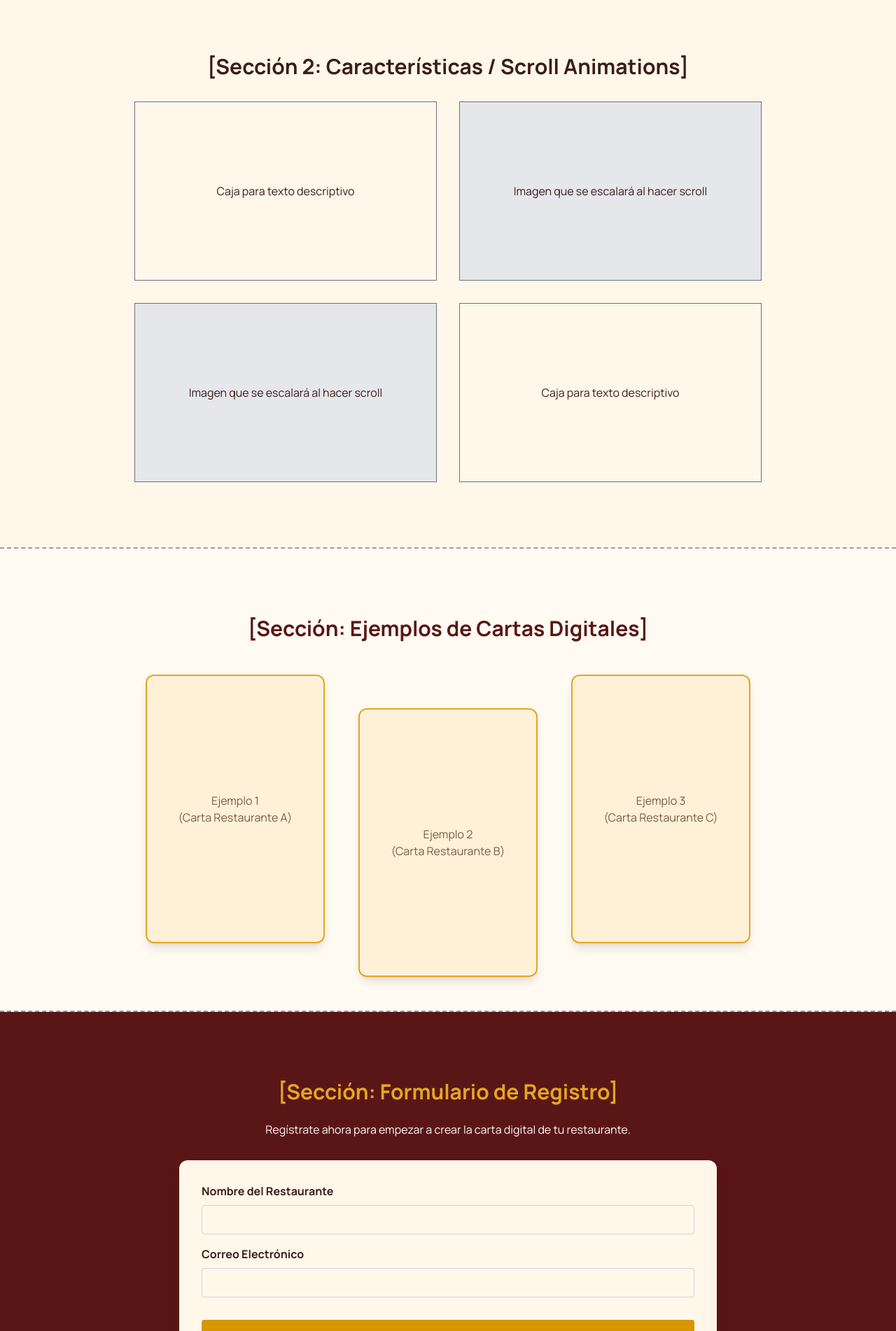
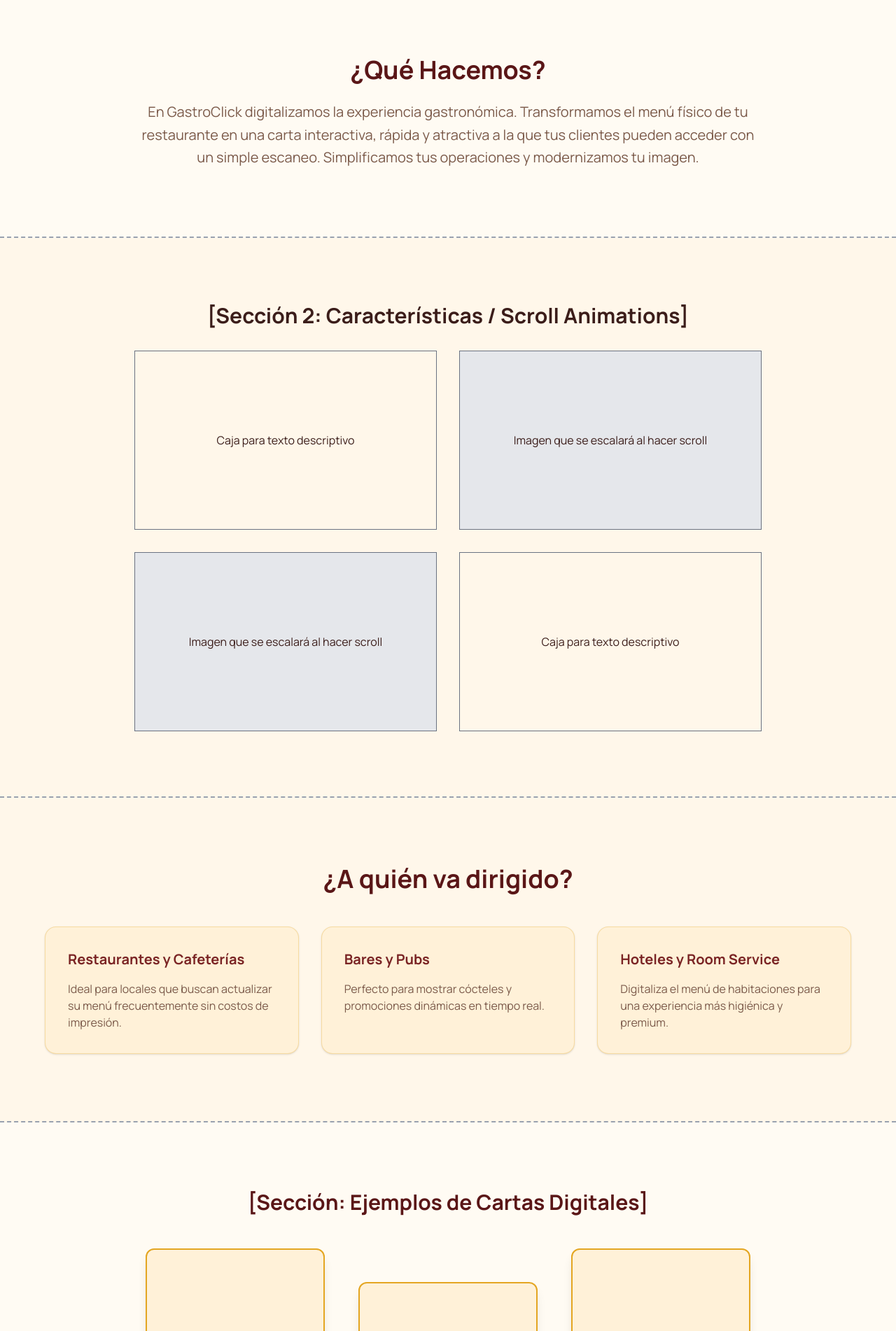
Before and after one commit to Ariannn23/gastroclik-landing, a Next.js app: page / in a window 1280 px wide. Shown: the part 880-2782 px from the top of the page at 70% size. Built offline with nearby package versions, Linux system fonts and the light colour scheme.

Commit message:
Add What We Do, Target Audience, detailed Footer, and improved Register Form

```diff
--- a/app/page.tsx
+++ b/app/page.tsx
@@ -1,9 +1,12 @@
 import Navbar from "@/components/sections/Navbar";
 import Hero from "@/components/sections/Hero";
+import WhatWeDo from "@/components/sections/WhatWeDo";
 import Features from "@/components/sections/Features";
+import TargetAudience from "@/components/sections/TargetAudience";
 import Examples from "@/components/sections/Examples";
 import RegisterForm from "@/components/sections/RegisterForm";
 import CallToAction from "@/components/sections/CallToAction";
+import Footer from "@/components/sections/Footer";
 
 export default function Home() {
   return (
@@ -13,15 +16,15 @@ export default function Home() {
       {/* Añadimos un padding top para compensar el Navbar fixed */}
       <div className="pt-16">
         <Hero />
+        <WhatWeDo />
         <Features />
+        <TargetAudience />
         <Examples />
         <RegisterForm />
         <CallToAction />
       </div>
 
-      <footer className="p-8 text-center border-t-2 border-dashed border-gray-400">
-        [Footer: Derechos reservados GastroClick 2026]
-      </footer>
+      <Footer />
     </main>
   );
 }
--- /dev/null
+++ b/components/sections/Footer.tsx
@@ -0,0 +1,60 @@
+export default function Footer() {
+  return (
+    <footer className="bg-gastro-wine-main text-gastro-white-warm pt-16 pb-8 px-8">
+      <div className="max-w-7xl mx-auto grid grid-cols-1 md:grid-cols-4 gap-12 border-b border-gastro-wine-sec pb-12 mb-8">
+
+        {/* Columna 1: Marca */}
+        <div className="col-span-1 md:col-span-1">
+          <h2 className="text-2xl font-bold text-gastro-gold-light mb-4">GastroClick</h2>
+          <p className="text-sm text-gastro-bg-card opacity-80 leading-relaxed">
+            La solución definitiva para digitalizar la carta de tu restaurante de manera rápida, elegante y sin complicaciones.
+          </p>
+        </div>
+
+        {/* Columna 2: Enlaces Rápidos */}
+        <div>
+          <h3 className="text-lg font-bold text-gastro-gold-light mb-4">Secciones</h3>
+          <ul className="space-y-3 text-sm">
+            <li><a href="#" className="hover:text-gastro-gold-main transition-colors">Inicio</a></li>
+            <li><a href="#" className="hover:text-gastro-gold-main transition-colors">¿Qué hacemos?</a></li>
+            <li><a href="#" className="hover:text-gastro-gold-main transition-colors">Características</a></li>
+            <li><a href="#" className="hover:text-gastro-gold-main transition-colors">Ejemplos</a></li>
+          </ul>
+        </div>
+
+        {/* Columna 3: Soporte */}
+        <div>
+          <h3 className="text-lg font-bold text-gastro-gold-light mb-4">Soporte</h3>
+          <ul className="space-y-3 text-sm">
+            <li><a href="#" className="hover:text-gastro-gold-main transition-colors">Preguntas Frecuentes</a></li>
+            <li><a href="#" className="hover:text-gastro-gold-main transition-colors">Términos y Condiciones</a></li>
+            <li><a href="#" className="hover:text-gastro-gold-main transition-colors">Política de Privacidad</a></li>
+          </ul>
+        </div>
+
+        {/* Columna 4: Contacto */}
+        <div>
+          <h3 className="text-lg font-bold text-gastro-gold-light mb-4">Contáctanos</h3>
+          <ul className="space-y-3 text-sm">
+            <li className="flex items-center gap-2">
+              <span className="text-gastro-gold-main">✉</span> hola@gastroclick.com
+            </li>
+            <li className="flex items-center gap-2">
+              <span className="text-gastro-gold-main">📱</span> +34 600 000 000
+            </li>
+          </ul>
+        </div>
+
+      </div>
+
+      <div className="max-w-7xl mx-auto flex flex-col md:flex-row justify-between items-center text-xs opacity-70">
+        <p>&copy; {new Date().getFullYear()} GastroClick. Todos los derechos reservados.</p>
+        <div className="flex gap-4 mt-4 md:mt-0">
+          <a href="#" className="hover:text-gastro-gold-light">Instagram</a>
+          <a href="#" className="hover:text-gastro-gold-light">Facebook</a>
+          <a href="#" className="hover:text-gastro-gold-light">LinkedIn</a>
+        </div>
+      </div>
+    </footer>
+  );
+}
--- a/components/sections/RegisterForm.tsx
+++ b/components/sections/RegisterForm.tsx
@@ -1,27 +1,53 @@
 export default function RegisterForm() {
   return (
-    <section className="py-24 px-8 border-b-2 border-dashed border-gray-400 bg-gastro-wine-main text-gastro-bg-main">
-      <div className="max-w-3xl mx-auto text-center">
-        <h2 className="text-3xl font-bold mb-6 text-gastro-gold-light">
-          [Sección: Formulario de Registro]
+    <section className="py-24 px-8 border-b-2 border-dashed border-gray-400 bg-gastro-bg-card">
+      <div className="max-w-6xl mx-auto flex flex-col lg:flex-row items-center gap-16">
+
+        {/* Lado Izquierdo: Texto Informativo */}
+        <div className="lg:w-1/2">
+          <h2 className="text-3xl md:text-5xl font-bold mb-6 text-gastro-wine-main">
+            Empieza a digitalizar tu restaurante hoy.
           </h2>
-        <p className="mb-8 text-gastro-white-warm">
-          Regístrate ahora para empezar a crear la carta digital de tu restaurante.
+          <p className="text-lg text-gastro-text-sec mb-8">
+            Únete a cientos de restaurantes que ya han modernizado su atención al cliente. Déjanos tus datos y te ayudaremos a crear tu primera carta digital en minutos.
           </p>
+          <ul className="space-y-4 text-gastro-text-main font-medium">
+            <li className="flex items-center gap-2">✓ Sin costos ocultos</li>
+            <li className="flex items-center gap-2">✓ Configuración en menos de 24 horas</li>
+            <li className="flex items-center gap-2">✓ Soporte personalizado</li>
+          </ul>
+        </div>
 
-        <form className="bg-gastro-bg-main p-8 rounded-xl shadow-xl flex flex-col gap-4 text-left">
+        {/* Lado Derecho: El Formulario */}
+        <div className="lg:w-1/2 w-full">
+          <form className="bg-white p-8 md:p-10 rounded-3xl shadow-xl flex flex-col gap-6">
+            <h3 className="text-2xl font-bold text-gastro-wine-sec mb-2">Crear mi cuenta</h3>
+
+            <div className="grid grid-cols-1 md:grid-cols-2 gap-6">
               <div>
-            <label className="block text-gastro-text-main font-bold mb-2">Nombre del Restaurante</label>
-            <input type="text" className="w-full border border-gray-300 p-2 rounded" placeholder="Ej. El Buen Sabor" />
+                <label className="block text-sm font-bold text-gastro-text-sec mb-2">Nombre</label>
+                <input type="text" className="w-full border-2 border-gastro-bg-card bg-gastro-white-warm p-3 rounded-xl focus:outline-none focus:border-gastro-gold-main transition-colors" placeholder="Tu nombre" />
               </div>
               <div>
-            <label className="block text-gastro-text-main font-bold mb-2">Correo Electrónico</label>
-            <input type="email" className="w-full border border-gray-300 p-2 rounded" placeholder="correo@ejemplo.com" />
+                <label className="block text-sm font-bold text-gastro-text-sec mb-2">Restaurante</label>
+                <input type="text" className="w-full border-2 border-gastro-bg-card bg-gastro-white-warm p-3 rounded-xl focus:outline-none focus:border-gastro-gold-main transition-colors" placeholder="Ej. El Buen Sabor" />
               </div>
-          <button type="button" className="mt-4 bg-gastro-gold-main text-white font-bold py-3 rounded hover:bg-gastro-gold-light transition-colors">
-            Crear Mi Cuenta
+            </div>
+
+            <div>
+              <label className="block text-sm font-bold text-gastro-text-sec mb-2">Correo Electrónico</label>
+              <input type="email" className="w-full border-2 border-gastro-bg-card bg-gastro-white-warm p-3 rounded-xl focus:outline-none focus:border-gastro-gold-main transition-colors" placeholder="correo@ejemplo.com" />
+            </div>
+
+            <button type="button" className="mt-4 bg-gastro-wine-main text-white font-bold py-4 rounded-xl hover:bg-gastro-wine-sec transition-colors shadow-lg hover:shadow-xl">
+              Solicitar Acceso
             </button>
+            <p className="text-xs text-center text-gray-500 mt-2">
+              Al registrarte, aceptas nuestros términos y condiciones.
+            </p>
           </form>
+        </div>
+
       </div>
     </section>
   );
--- /dev/null
+++ b/components/sections/TargetAudience.tsx
@@ -0,0 +1,25 @@
+export default function TargetAudience() {
+  return (
+    <section className="py-24 px-8 border-b-2 border-dashed border-gray-400 bg-gastro-bg-main">
+      <div className="max-w-6xl mx-auto">
+        <h2 className="text-3xl md:text-4xl font-bold mb-12 text-center text-gastro-wine-main">
+          ¿A quién va dirigido?
+        </h2>
+        <div className="grid grid-cols-1 md:grid-cols-3 gap-8">
+          <div className="bg-gastro-bg-card p-8 rounded-2xl shadow-sm border border-gastro-gold-light/30">
+            <h3 className="text-xl font-bold mb-4 text-gastro-wine-sec">Restaurantes y Cafeterías</h3>
+            <p className="text-gastro-text-sec">Ideal para locales que buscan actualizar su menú frecuentemente sin costos de impresión.</p>
+          </div>
+          <div className="bg-gastro-bg-card p-8 rounded-2xl shadow-sm border border-gastro-gold-light/30">
+            <h3 className="text-xl font-bold mb-4 text-gastro-wine-sec">Bares y Pubs</h3>
+            <p className="text-gastro-text-sec">Perfecto para mostrar cócteles y promociones dinámicas en tiempo real.</p>
+          </div>
+          <div className="bg-gastro-bg-card p-8 rounded-2xl shadow-sm border border-gastro-gold-light/30">
+            <h3 className="text-xl font-bold mb-4 text-gastro-wine-sec">Hoteles y Room Service</h3>
+            <p className="text-gastro-text-sec">Digitaliza el menú de habitaciones para una experiencia más higiénica y premium.</p>
+          </div>
+        </div>
+      </div>
+    </section>
+  );
+}
--- /dev/null
+++ b/components/sections/WhatWeDo.tsx
@@ -0,0 +1,14 @@
+export default function WhatWeDo() {
+  return (
+    <section className="py-24 px-8 border-b-2 border-dashed border-gray-400 bg-gastro-white-warm">
+      <div className="max-w-4xl mx-auto text-center">
+        <h2 className="text-3xl md:text-4xl font-bold mb-6 text-gastro-wine-main">
+          ¿Qué Hacemos?
+        </h2>
+        <p className="text-lg md:text-xl text-gastro-text-sec leading-relaxed">
+          En GastroClick digitalizamos la experiencia gastronómica. Transformamos el menú físico de tu restaurante en una carta interactiva, rápida y atractiva a la que tus clientes pueden acceder con un simple escaneo. Simplificamos tus operaciones y modernizamos tu imagen.
+        </p>
+      </div>
+    </section>
+  );
+}
```
Lines whose indentation alone changed are shown as unchanged.
